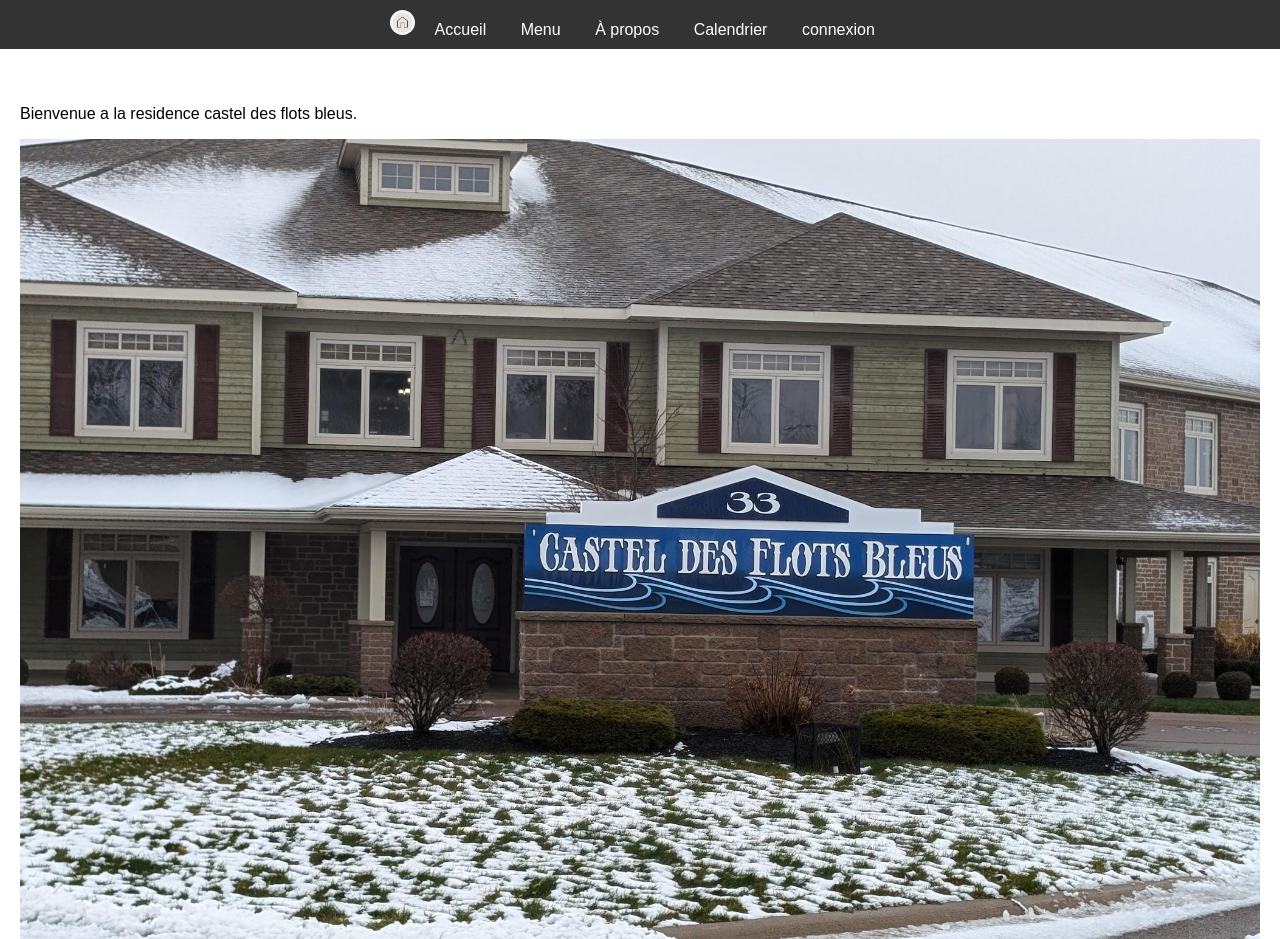
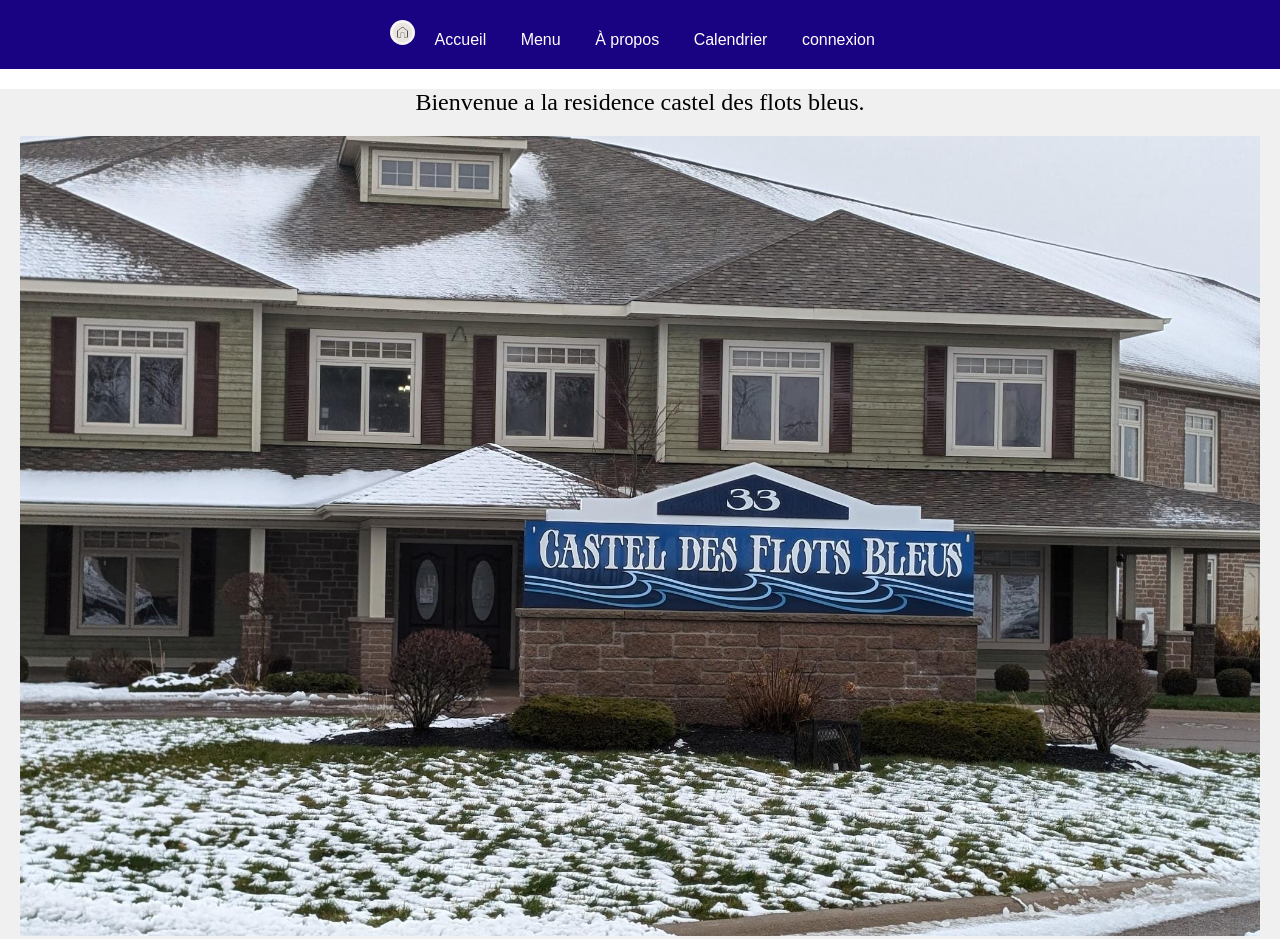
Before and after one commit to leaf0505/Ihub, a plain HTML site: page index.html in a window 1280 px wide. Shown: the top 939 px of the page. Drawn offline with Linux system fonts and the light colour scheme.

Commit message:
Update index.css

```diff
--- a/index.css
+++ b/index.css
@@ -5,9 +5,9 @@ body {
 }
 
 header {
-    background-color: #333;
+    background-color: #1a0383;
     color: white;
-    padding: 10px 0;
+    padding: 20px 0;
     text-align: center;
 }
 
@@ -32,6 +32,7 @@ nav ul li a {
     color: white;
     text-decoration: none;
 }
+/*fin du header css*/
 
 section {
     padding: 20px;
@@ -74,6 +75,19 @@ section {
 }
 
 /* image accueil */
+#accueil {
+    background-color: #f0f0f0; /* Ajoute une couleur de fond pour réduire l'effet de vide */
+    text-align: center; /* Centre tout le contenu */
+    padding-top: 0;
+}
+
+#accueil p {
+    font-family: 'Times New Roman', serif;
+    font-size: 24px;
+    margin-bottom: 20px; /* Espace sous le texte */
+    margin-top: 0;
+}
+
 .image-container {
     width: 100%; /* Occupe toute la largeur disponible */
     height: 100vh; /* Occupe toute la hauteur de la fenêtre (viewport height) */
```
